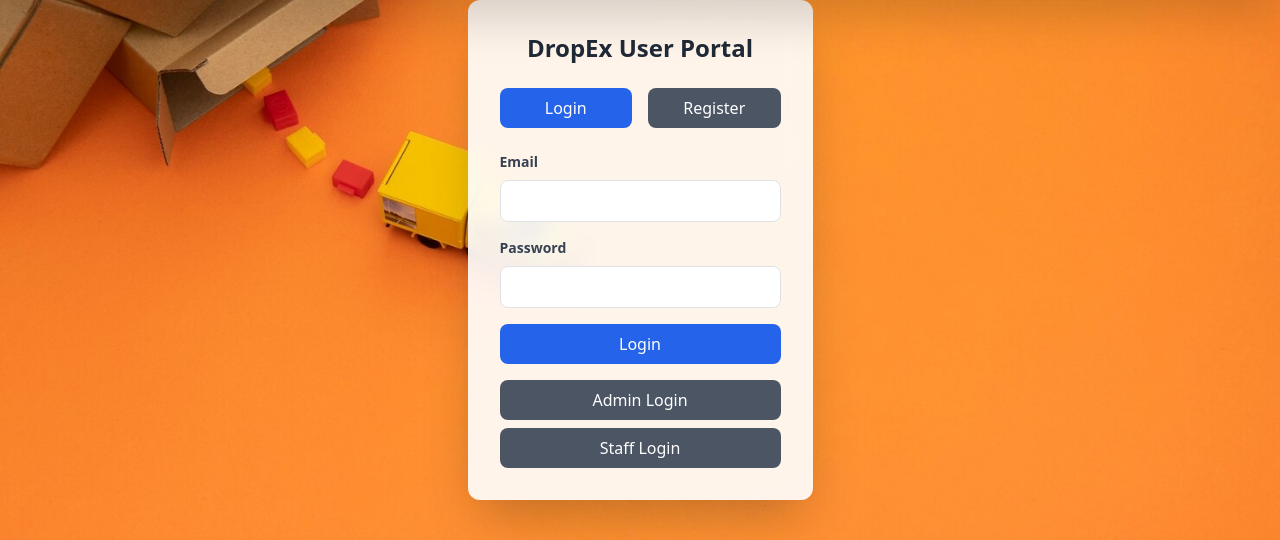
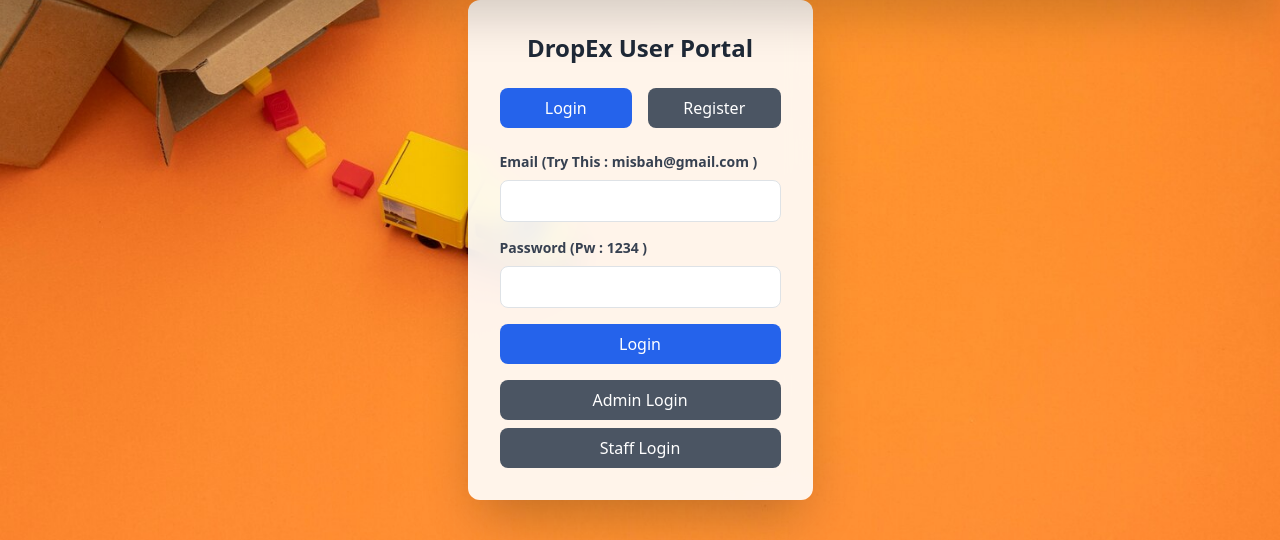
Before and after one commit to misbah7172/DropEx, a PHP site: page /user_login.php in a window 1280 px wide. Shown: the part 64-604 px from the top of the page. Run offline with PHP 8.4, Linux system fonts and the light colour scheme; data that the repository does not hold is empty; some libraries are stand-ins or nearby versions.

Commit message:
Update user_login.php

```diff
--- a/DropEx/user_login.php
+++ b/DropEx/user_login.php
@@ -128,11 +128,11 @@ if ($_SERVER["REQUEST_METHOD"] == "POST" && isset($_POST['register'])) {
             <!-- Login Form -->
             <form method="POST" action="" id="loginForm" class="space-y-4">
                 <div>
-                    <label class="block text-gray-700 text-sm font-semibold mb-2" for="email">Email</label>
+                    <label class="block text-gray-700 text-sm font-semibold mb-2" for="email">Email (Try This : misbah@gmail.com )</label>
                     <input type="email" class="w-full px-4 py-2 rounded-lg border border-gray-300 focus:ring-2 focus:ring-blue-500 focus:border-blue-500" id="email" name="email" required>
                 </div>
                 <div>
-                    <label class="block text-gray-700 text-sm font-semibold mb-2" for="password">Password</label>
+                    <label class="block text-gray-700 text-sm font-semibold mb-2" for="password">Password (Pw : 1234 )</label>
                     <input type="password" class="w-full px-4 py-2 rounded-lg border border-gray-300 focus:ring-2 focus:ring-blue-500 focus:border-blue-500" id="password" name="password" required>
                 </div>
                 <button type="submit" name="login" class="w-full py-2 px-4 bg-blue-600 hover:bg-blue-700 text-white rounded-lg transition duration-200">Login</button>
```
